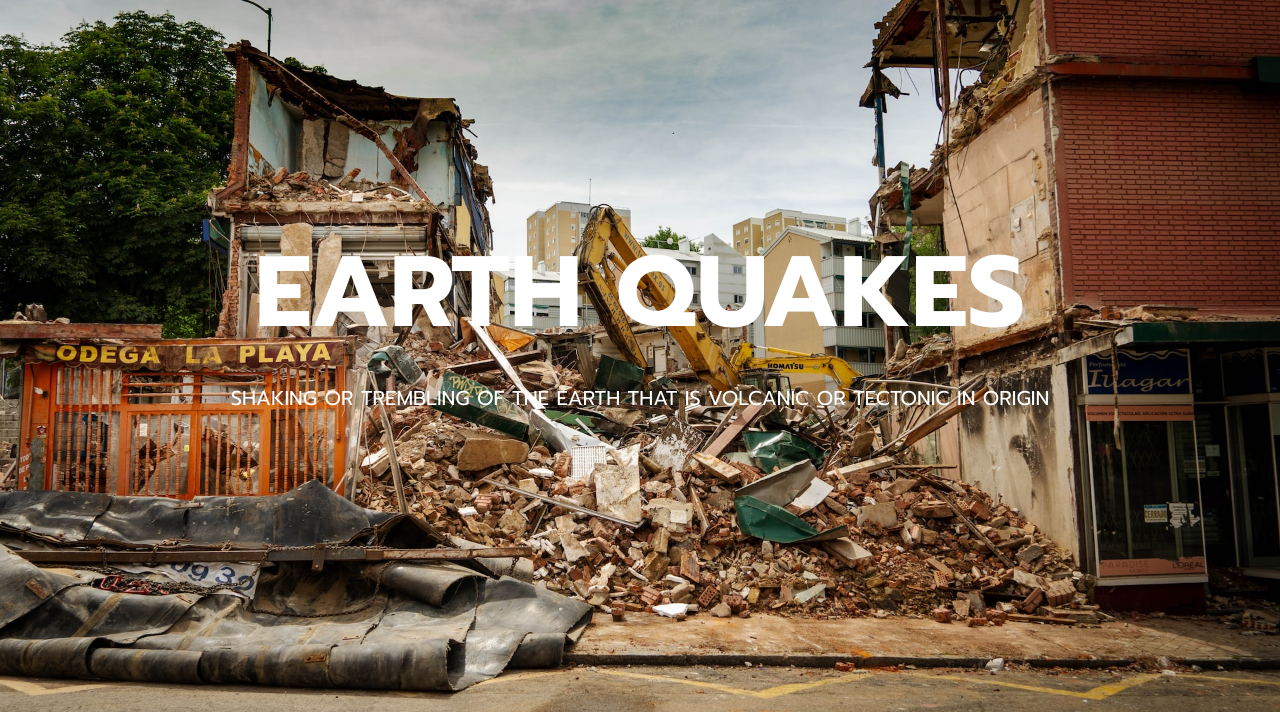
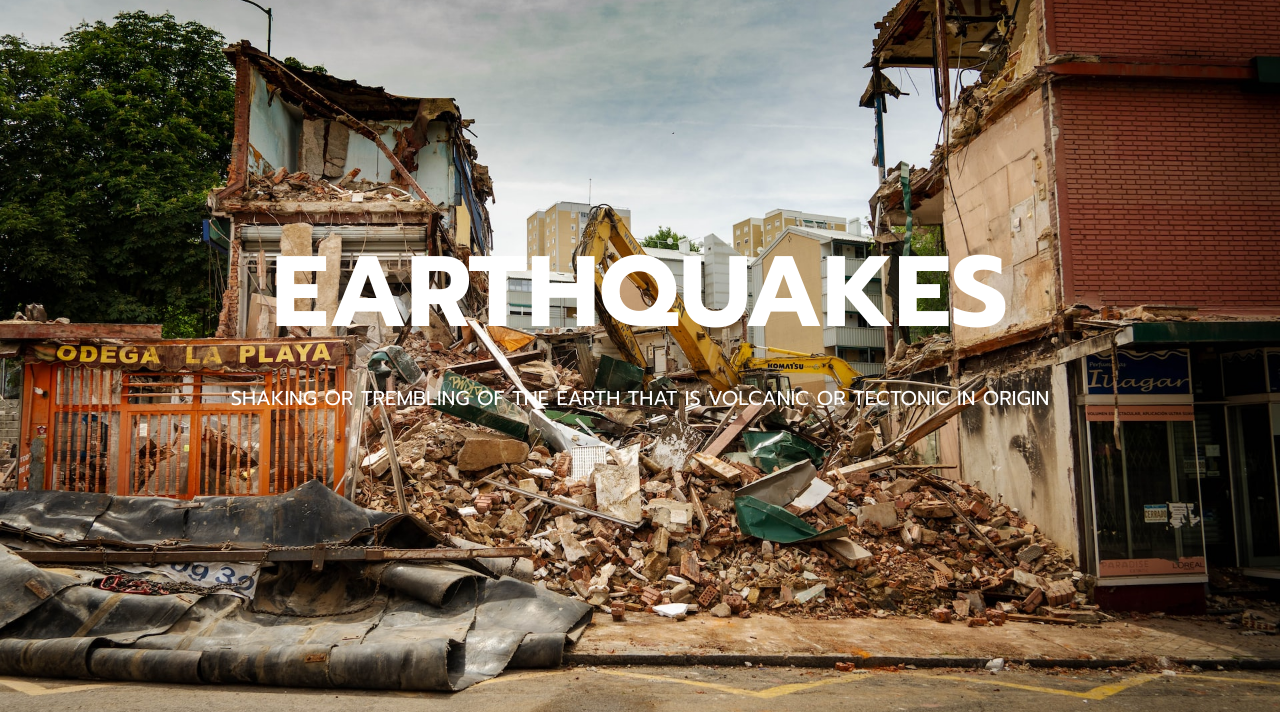
Before and after one commit to Saabitra/TrackerWebsite, a website: page earthquakes.html in a window 1280 px wide. Shown: the part 85-797 px from the top of the page. Drawn offline with Linux system fonts and the light colour scheme.

Commit message:
Update earthquakes.html

```diff
--- a/earthquakes.html
+++ b/earthquakes.html
@@ -55,7 +55,7 @@
 
     <section class="section-animate bg-earthquakes"></section>
     <div class="section-inner-center">
-      <h3>Earth Quakes</h3>
+      <h3>Earthquakes</h3>
       <p>Shaking or trembling of the earth that is volcanic or tectonic in origin</p>
     </div>
 
```
